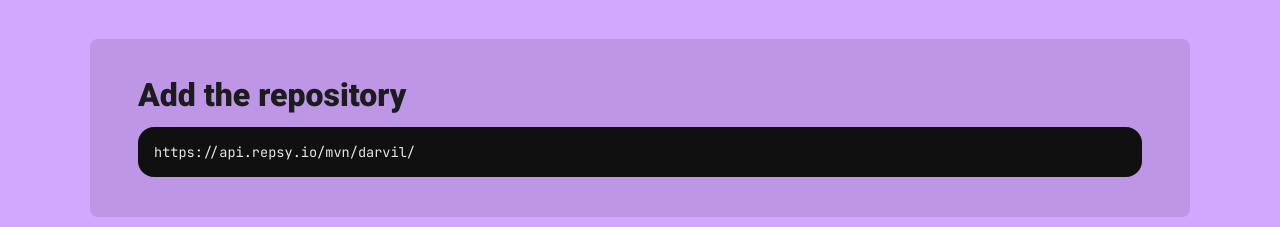
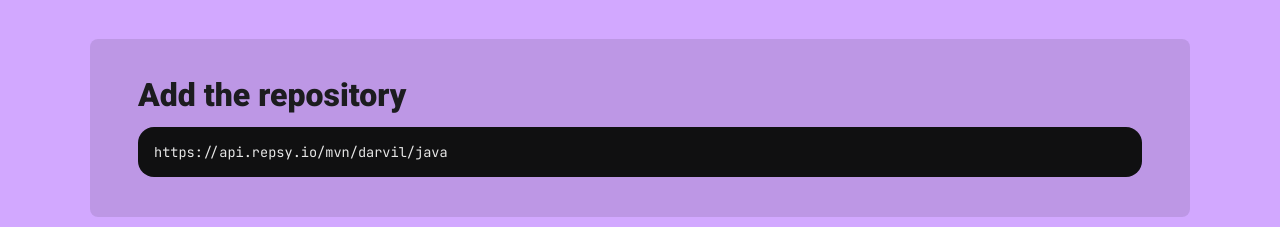
Before and after one commit to darvil82/lanat-web, a SvelteKit app: page / in a window 1280 px wide. Shown: the part 6360-6587 px from the top of the page. Built offline with nearby package versions, Linux system fonts and the light colour scheme; no server answers.

Commit message:
stupid moment

```diff
--- a/src/routes/(components)/getStarted/GetStarted.svelte
+++ b/src/routes/(components)/getStarted/GetStarted.svelte
@@ -27,7 +27,7 @@
 					<div class="step">
 						<h3>Add the repository</h3>
 						<Terminal fontSize="1vw">
-							https://api.repsy.io/mvn/darvil/
+							https://api.repsy.io/mvn/darvil/java
 						</Terminal>
 					</div>
 					<div class="step highlight">
```
